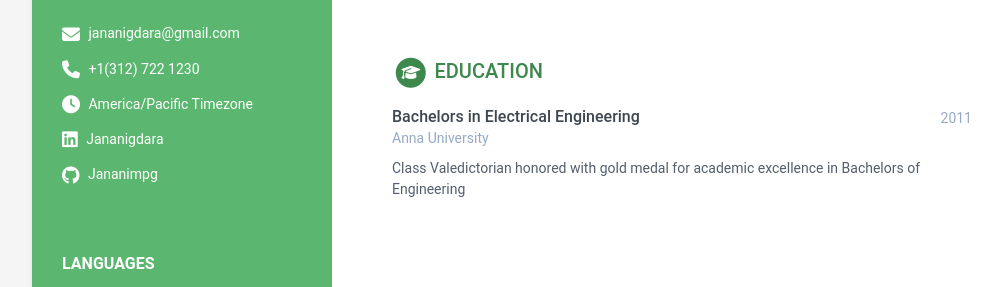
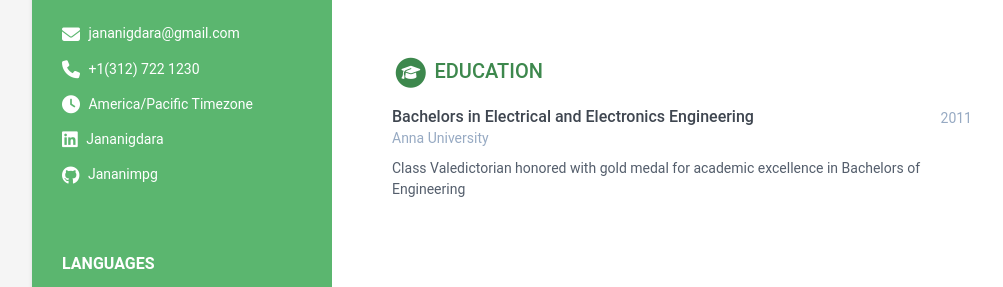
Before and after one commit to Jananimpg/portfolio, a Jekyll site: the page built from index.html, in a window 1280 px wide and 900 px high. Shown: the part 331-618 px from the top of the window, without its empty margins (108-1111 px from the left). Built offline with Jekyll 4.4.1, drawn with Linux system fonts in a browser that asks for light colours.

Commit message:
Update data.yml

```diff
--- a/_data/data.yml
+++ b/_data/data.yml
@@ -75,7 +75,7 @@ career-profile:
 education:
   title: Education
   info:
-  - degree: Bachelors in Electrical Engineering
+  - degree: Bachelors in Electrical and Electronics Engineering
     university: Anna University
     time: 2011
     details: |
```
